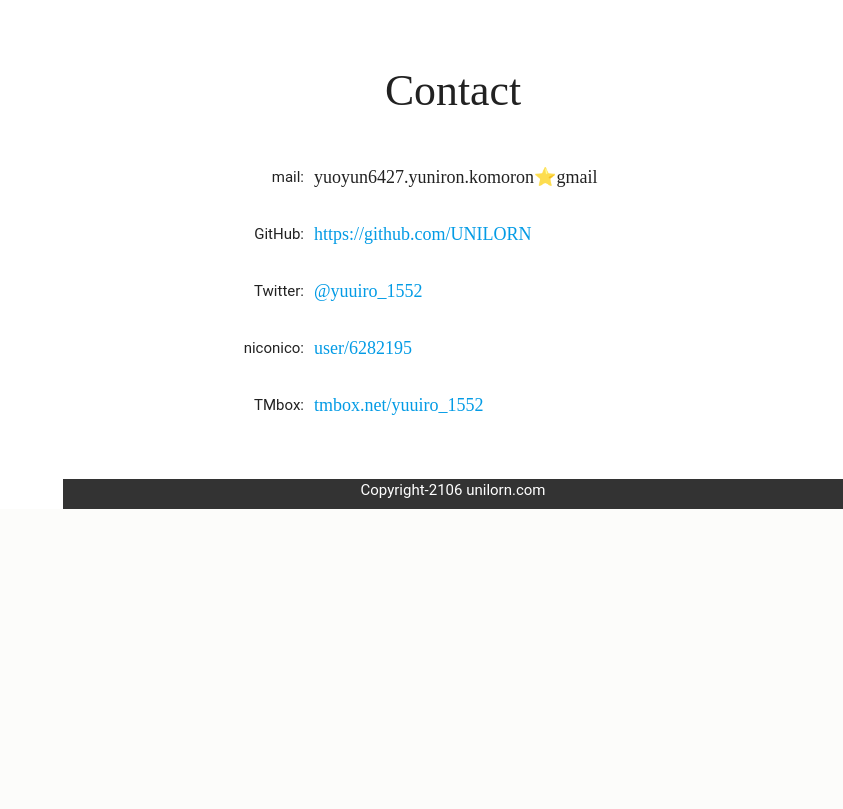
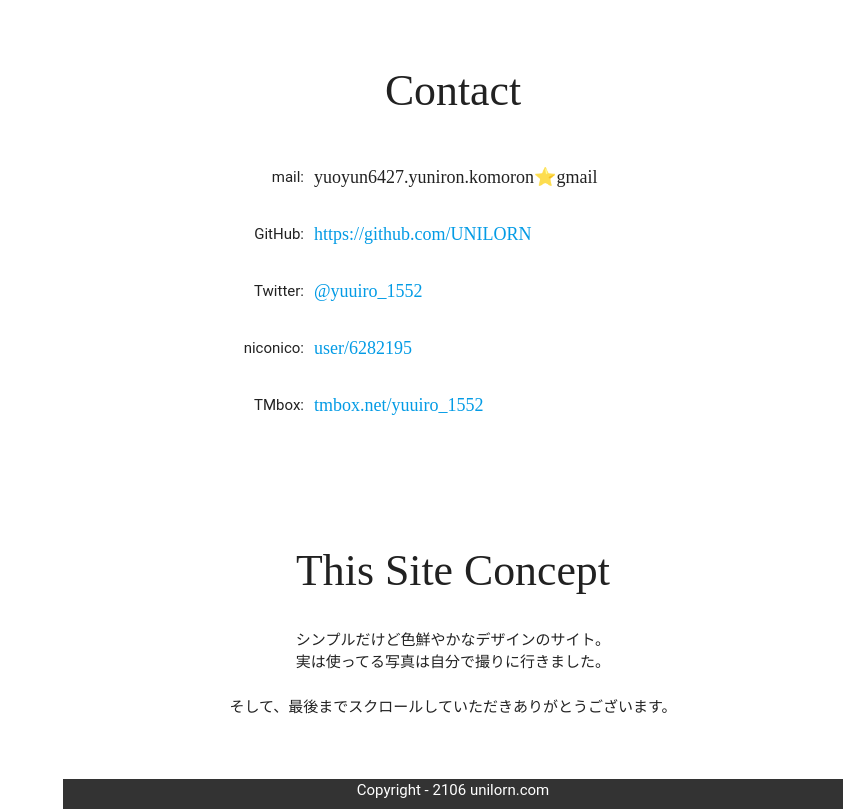
Before and after one commit to UNILORN/Old_ProgHomePage, a PHP site: page / in a window 1280 px wide. Shown: the part 2715-3524 px from the top of the page, without its empty margins (437-1280 px from the left). Before the commit the page ends 3224 px from the top, so only its background shows below. Run offline with PHP 8.4, Linux system fonts and the light colour scheme; some libraries are stand-ins or nearby versions; some web fonts are replaced.

Commit message:
Concept add

```diff
--- a/index.php
+++ b/index.php
@@ -203,8 +203,17 @@
         </div>
       </div>
 
+      <div class="content">
+        <h3>This Site Concept</h3>
+        <p>
+          シンプルだけど色鮮やかなデザインのサイト。<br>
+          実は使ってる写真は自分で撮りに行きました。<br>
+          <br>
+          そして、最後までスクロールしていただきありがとうございます。
+        </p>
+      </div>
       <footer>
-        <p>Copyright-2106 unilorn.com</p>
+        <p>Copyright - 2106 unilorn.com</p>
       </footer>
 
     </div>
```
